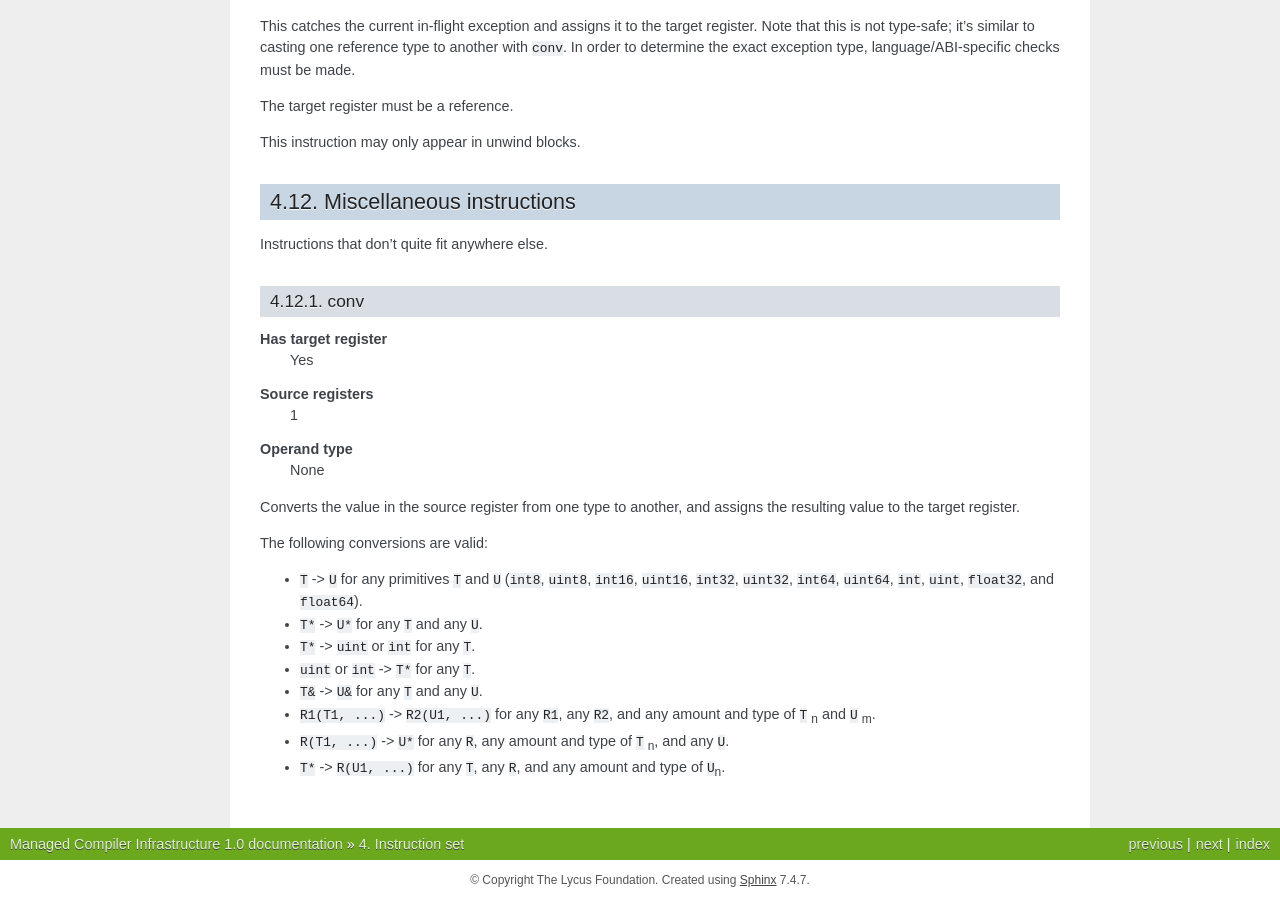
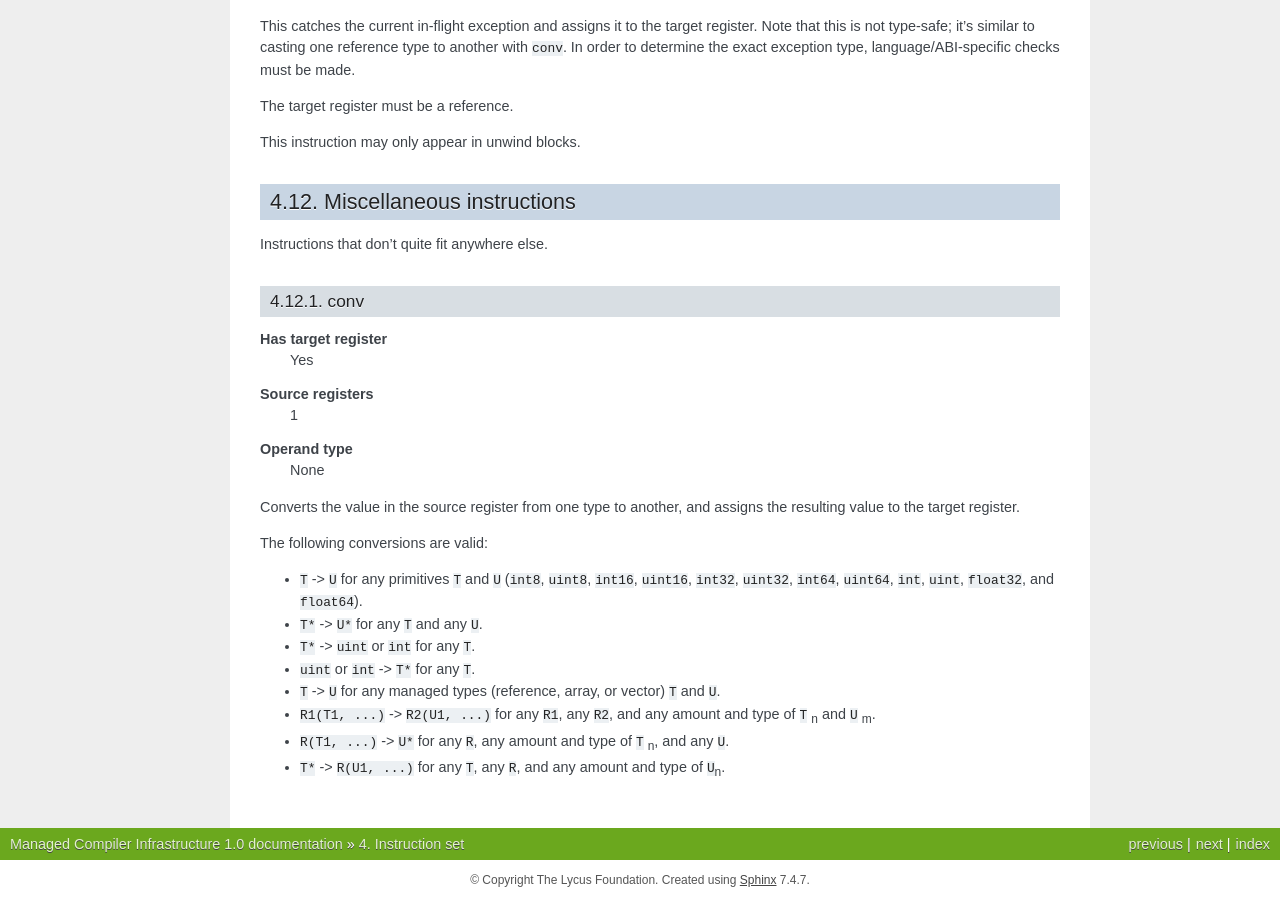
Before and after one commit to lycus/mci, a Sphinx documentation site: the page built from docs/instruction_set.rst, in a window 1280 px wide and 900 px high, scrolled down 40886 px. Built offline with Sphinx 7.4.7, drawn with Linux system fonts in a browser that asks for light colours.

Commit message:
Make conv less restrictive about managed -> managed conversions.

```diff
--- a/docs/instruction_set.rst
+++ b/docs/instruction_set.rst
@@ -2148,7 +2148,8 @@ The following conversions are valid:
 * ``T*`` -> ``U*`` for any ``T`` and any ``U``.
 * ``T*`` -> ``uint`` or ``int`` for any ``T``.
 * ``uint`` or ``int`` -> ``T*`` for any ``T``.
-* ``T&`` -> ``U&`` for any ``T`` and any ``U``.
+* ``T`` -> ``U`` for any managed types (reference, array, or vector) ``T``
+  and ``U``.
 * ``R1(T1, ...)`` -> ``R2(U1, ...)`` for any ``R1``, any ``R2``, and any
   amount and type of ``T`` \ :sub:`n` and ``U`` \ :sub:`m`.
 * ``R(T1, ...)`` -> ``U*`` for any ``R``, any amount and type of ``T``
```
Also changed, not shown: 2 other files.
